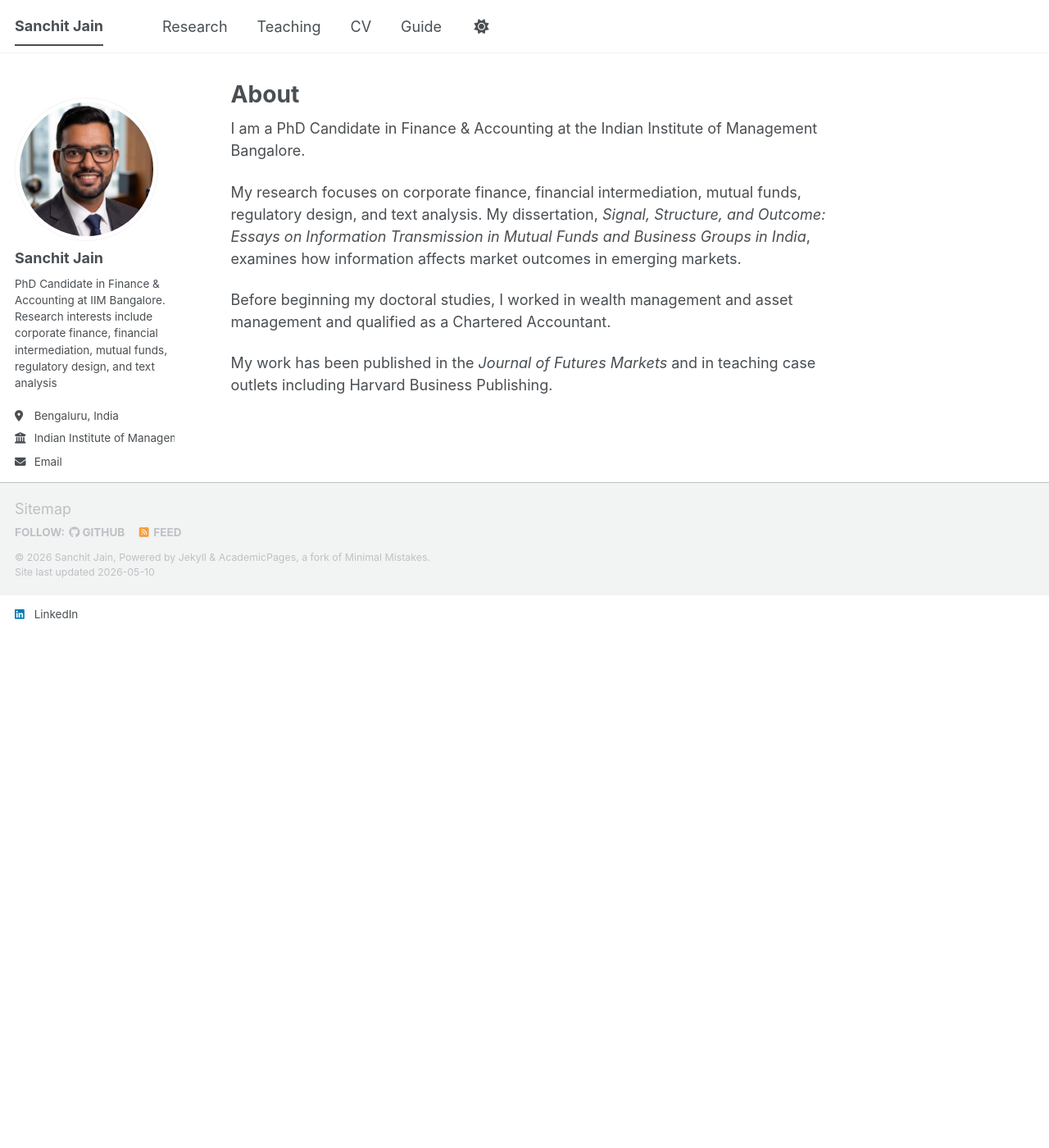
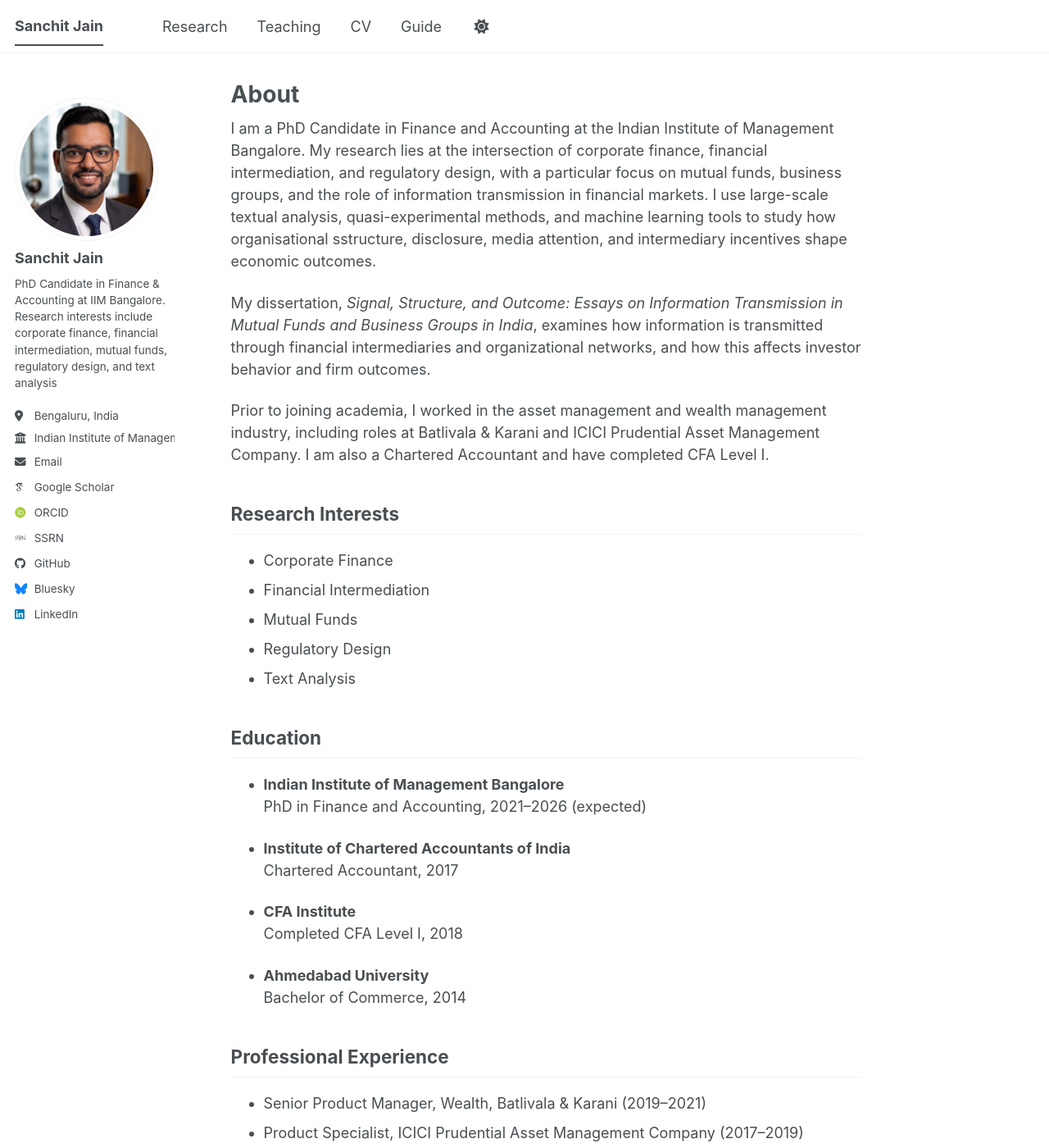
Before and after one commit to casanchitjain/casanchitjain.github.io, a Jekyll site: the page built from _pages/about.md, in a window 1280 px wide and 1400 px high. Shown: the whole window at 82% size. Built offline with Jekyll 4.4.1, drawn with Linux system fonts in a browser that asks for light colours; some web fonts are replaced; a script bundle is joined from its source files by our own code; library files that are not in the unit come from our copies; some of the changed text lies outside the part shown.

Commit message:
Updated About Page

```diff
--- a/_pages/about.md
+++ b/_pages/about.md
@@ -7,10 +7,56 @@
   - /about.html
 ---
 
-I am a PhD Candidate in Finance & Accounting at the Indian Institute of Management Bangalore.
+I am a PhD Candidate in Finance and Accounting at the Indian Institute of Management Bangalore. My research lies at the intersection of corporate finance, financial intermediation, and regulatory design, with a particular focus on mutual funds, business groups, and the role of information transmission in financial markets. I use large-scale textual analysis, quasi-experimental methods, and machine learning tools to study how organisational sstructure, disclosure, media attention, and intermediary incentives shape economic outcomes.
 
-My research focuses on corporate finance, financial intermediation, mutual funds, regulatory design, and text analysis. My dissertation, *Signal, Structure, and Outcome: Essays on Information Transmission in Mutual Funds and Business Groups in India*, examines how information affects market outcomes in emerging markets.
+My dissertation, *Signal, Structure, and Outcome: Essays on Information Transmission in Mutual Funds and Business Groups in India*, examines how information is transmitted through financial intermediaries and organizational networks, and how this affects investor behavior and firm outcomes.
 
-Before beginning my doctoral studies, I worked in wealth management and asset management and qualified as a Chartered Accountant.
+Prior to joining academia, I worked in the asset management and wealth management industry, including roles at Batlivala & Karani and ICICI Prudential Asset Management Company. I am also a Chartered Accountant and have completed CFA Level I.
 
-My work has been published in the *Journal of Futures Markets* and in teaching case outlets including Harvard Business Publishing.
+## Research Interests
+
+- Corporate Finance
+- Financial Intermediation
+- Mutual Funds
+- Regulatory Design
+- Text Analysis
+
+## Education
+
+- **Indian Institute of Management Bangalore**
+  PhD in Finance and Accounting, 2021–2026 (expected)
+
+- **Institute of Chartered Accountants of India**
+  Chartered Accountant, 2017
+
+- **CFA Institute**
+  Completed CFA Level I, 2018
+
+- **Ahmedabad University**
+  Bachelor of Commerce, 2014
+
+## Professional Experience
+
+- Senior Product Manager, Wealth, Batlivala & Karani (2019–2021)
+- Product Specialist, ICICI Prudential Asset Management Company (2017–2019)
+- Transaction Advisory Analyst, Corporate Catalyst India (2015–2016)
+
+## Skills
+
+### Programming
+- R
+- Python
+- LaTeX
+
+### Databases
+- CRSP
+- Compustat
+- CMIE Prowess
+- PRIME Mutual Funds
+- Morningstar
+- Bloomberg
+
+### Languages
+- English
+- Hindi
+- Gujarati (elementary)
```
